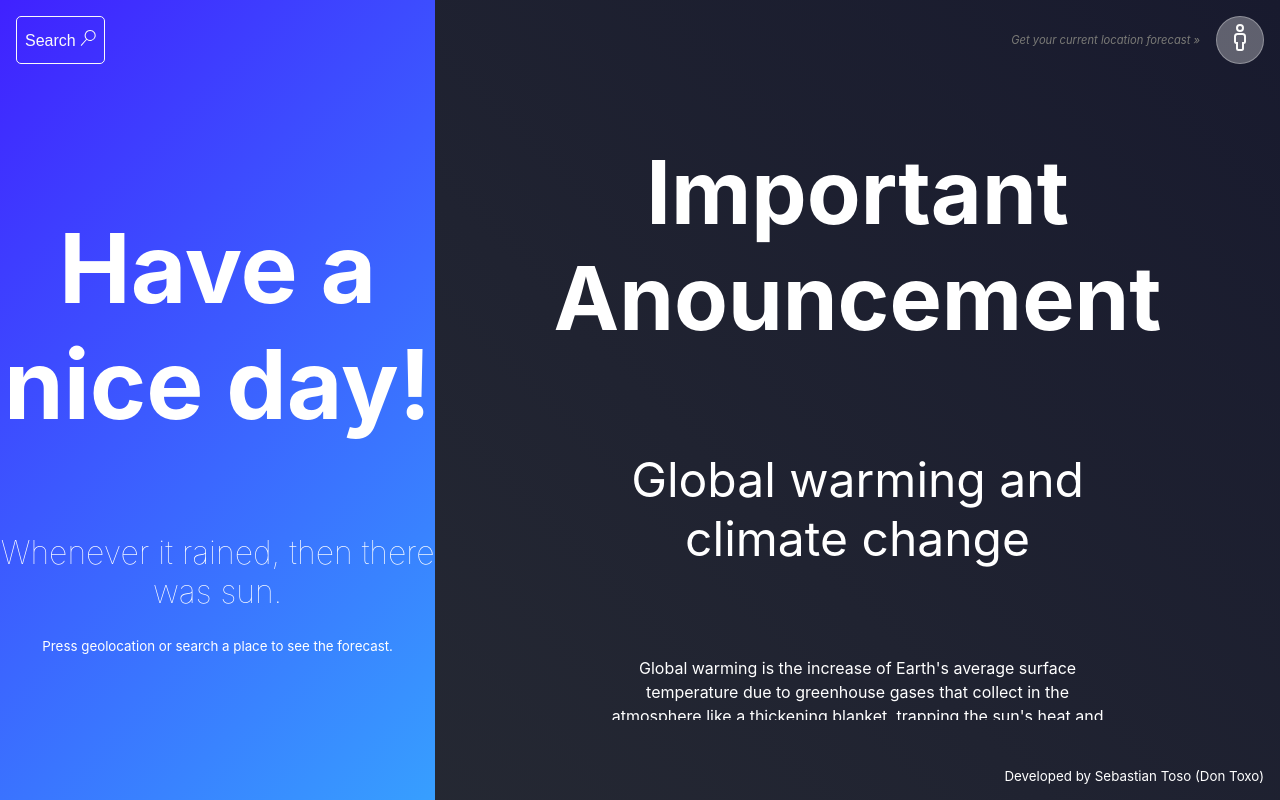
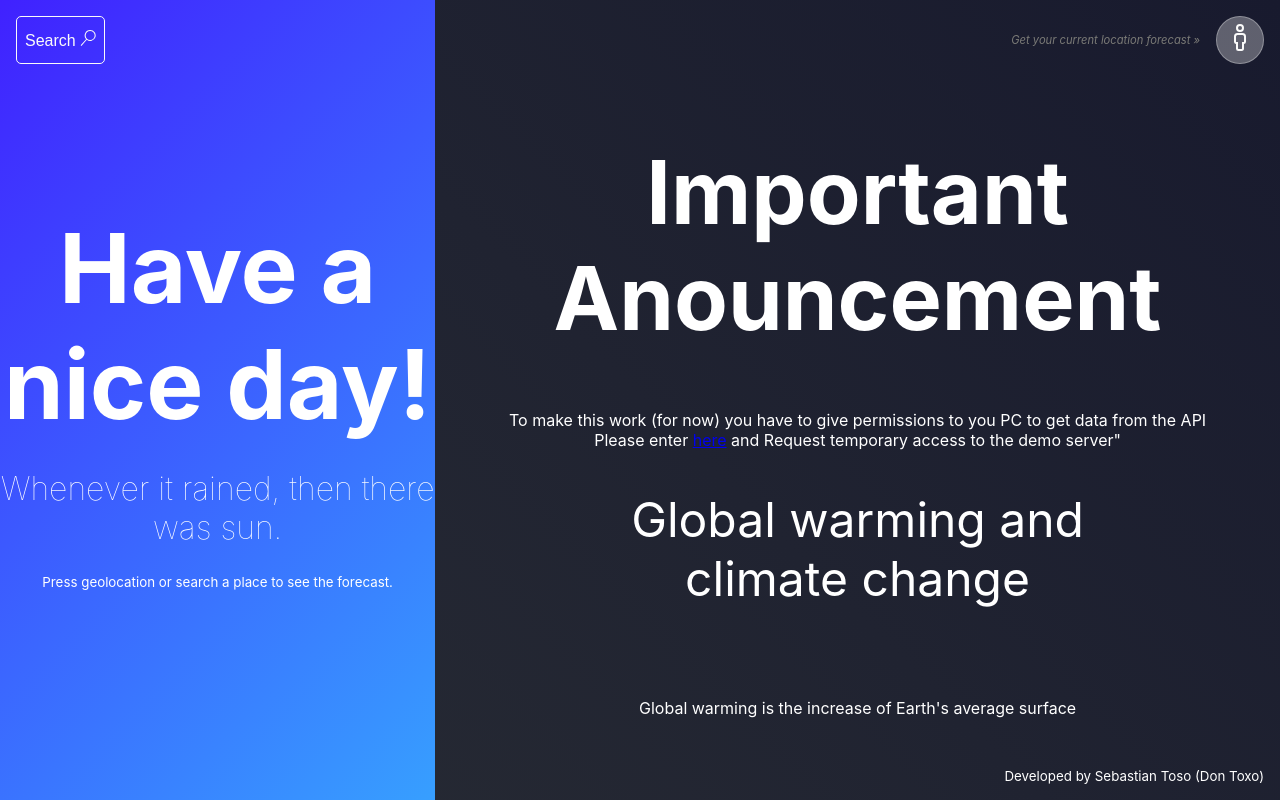
Before and after one commit to Seba-Toso/Gueder-Chanel, a React (Create React App) app: page / in a window 1280 px wide. Built offline with nearby package versions, Linux system fonts and the light colour scheme.

Commit message:
Permissions temporary link

```diff
--- a/src/App.css
+++ b/src/App.css
@@ -79,6 +79,7 @@ p {
 .mainContainer h1 {
   font-size: 6rem;
   display: inline-block;
+  margin: 0;
 }
 .mainContainer h2 {
   font-size: 2rem;
@@ -93,7 +94,6 @@ p {
   margin: 0 5px;
 }
 .contentContainer {
-  height: 100%;
   width: 100%;
   display: flex;
   flex-direction: column;
@@ -290,7 +290,7 @@ input::placeholder{
 
 @media only screen and (max-height: 768px) {
   .contentContainer {
-    height: 90vh;
+    height: initial;
   }
 }
 
--- a/src/App.js
+++ b/src/App.js
@@ -10,11 +10,11 @@ const App = () => {
   const corsEnablingApiURL = 'https://cors-anywhere.herokuapp.com/';
   const [ currentLocationData, setCurrentLocationData ] = useState(null)
   const handleLocationData = (woeid) => {
-      console.log('locationWoeid', woeid);
+      //console.log('locationWoeid', woeid);
       fetch(`${corsEnablingApiURL}https://www.metaweather.com/api/location/${woeid}/`, {
       method: 'GET',
       headers: {
-      'Content-Type': 'application/json'
+        'Content-Type': 'application/json'
       }
   })
       .then(response => response.json())
@@ -22,6 +22,7 @@ const App = () => {
       .catch(error => console.log(error))
       //console.log('location data, ', currentLocationData);
   }
+
 
   const [ temperatureSystem, setTemperatureSystem ] = useState(false)
   const [ velocitySystem, setVelocitySystem ] = useState(false)
--- a/src/components/contentView.js
+++ b/src/components/contentView.js
@@ -88,8 +88,14 @@ const ContentView = ({currentLocationData, temperatureSystem, velocitySystem}) =
         return (
             <div className='contentContainer'>
                 <h1 className='defaultTitle'>Important Anouncement</h1>
+                <p>To make this work (for now) you have to give permissions to you PC to get data from the API</p>
+                <p>
+                    Please enter <a href='https://cors-anywhere.herokuapp.com/corsdemo' target='_blank' rel='noreferrer'>
+                        here
+                    </a> and Request temporary access to the demo server"
+                </p>
+                <div className='defaultTextContainer'>
                 <h2 className='defaultSubtilte'>Global warming and climate change</h2>
-                <div className='defaultTextContainer'>
                 <p className='defaultText'>Global warming is the increase of Earth's average surface temperature due to greenhouse gases that collect in the atmosphere like a thickening blanket, trapping the sun's heat and causing the planet to warm up</p>
                 <p className='defaultText'>Greenhouse gases keep heat close to the earth’s surface making it livable for humans and animals. However, global warming is happening largely due to an over-emittance of these gases and fossil fuels (natural oil, gasoline, coal).</p>
                 <p className='defaultText'>Global climate change has already had observable effects on the environment. Glaciers have shrunk, ice on rivers and lakes is breaking up earlier, plant and animal ranges have shifted and trees are flowering sooner.</p>
```
